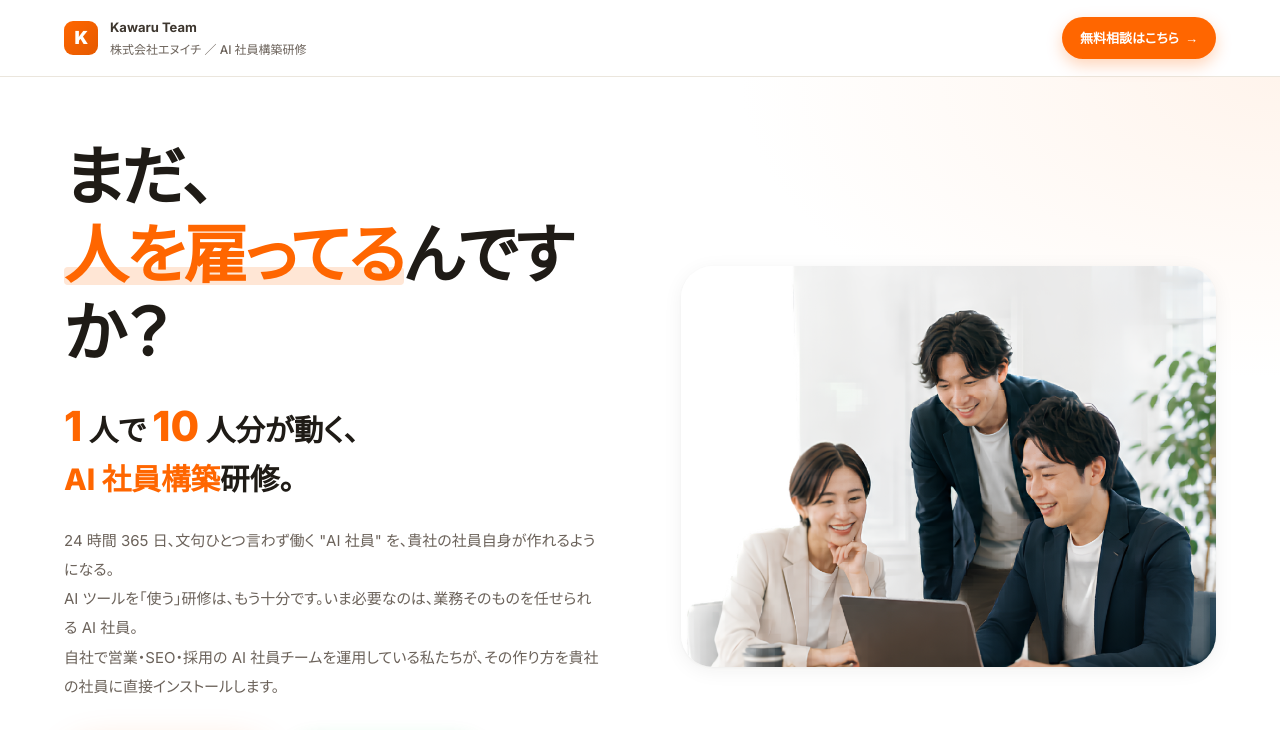
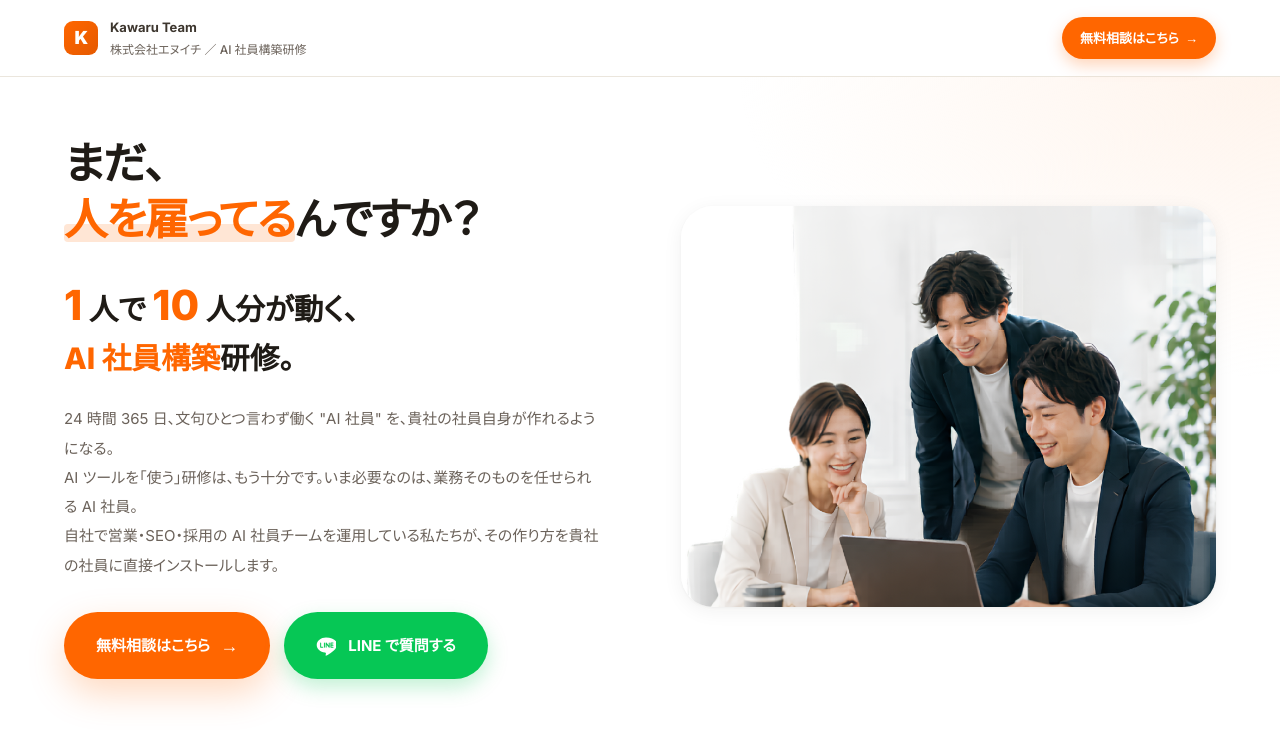
Before and after one commit to Ryunosuke-Okawa/Ryunosuke-n1, a plain HTML site: page marketing/ai_staff_training_lp/index.html in a window 1280 px wide. Shown: the top 730 px of the page. Drawn offline with Linux system fonts and the light colour scheme.

Commit message:
Auto-save: 2026-05-17 12:41

```diff
--- a/marketing/ai_staff_training_lp/index.html
+++ b/marketing/ai_staff_training_lp/index.html
@@ -147,9 +147,10 @@
   }
   .hero-inner { display: grid; grid-template-columns: 1.05fr 1fr; gap: 56px; align-items: center; }
   .hero-title {
-    font-size: clamp(2.4rem, 5vw, 4rem);
-    line-height: 1.22; letter-spacing: -0.03em; font-weight: 900;
-  }
+    font-size: clamp(1.9rem, 3.4vw, 2.8rem);
+    line-height: 1.3; letter-spacing: -0.03em; font-weight: 900;
+  }
+  .hero-title-line { display: block; white-space: nowrap; }
   .hero-title .quote { color: var(--orange-600); position: relative; display: inline-block; }
   .hero-title .quote::after {
     content: ''; position: absolute; left: 0; right: 0; bottom: 4px; height: 18px;
@@ -932,8 +933,8 @@
     <div class="hero-inner">
       <div class="hero-copy fade-up">
         <h1 class="hero-title">
-          まだ、<br>
-          <span class="quote">人を雇ってる</span>んですか？
+          <span class="hero-title-line">まだ、</span>
+          <span class="hero-title-line"><span class="quote">人を雇ってる</span>んですか？</span>
         </h1>
         <div class="hero-sub">
           <span class="big">1</span> 人で <span class="big">10</span> 人分が動く、<br>
```
